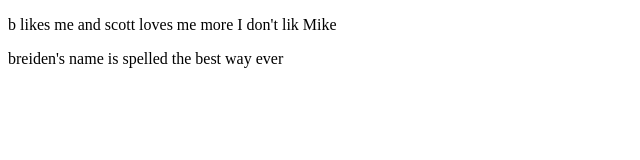
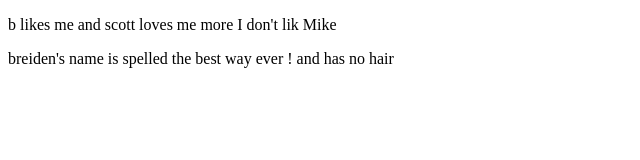
Before and after one commit to instaJam/git-conflicts, a plain HTML site: page index.html in a window 1280 px wide. Shown: the full height of the page, 0-640 px from the left. Drawn offline with Linux system fonts and the light colour scheme.

Commit message:
this is something

```diff
--- a/index.html
+++ b/index.html
@@ -9,7 +9,7 @@
             I don't lik Mike
         </p>
     </head>
-    breiden's name is spelled the best way ever
+    breiden's name is spelled the best way ever ! and has no hair
     <body>
 
     </body>
```
